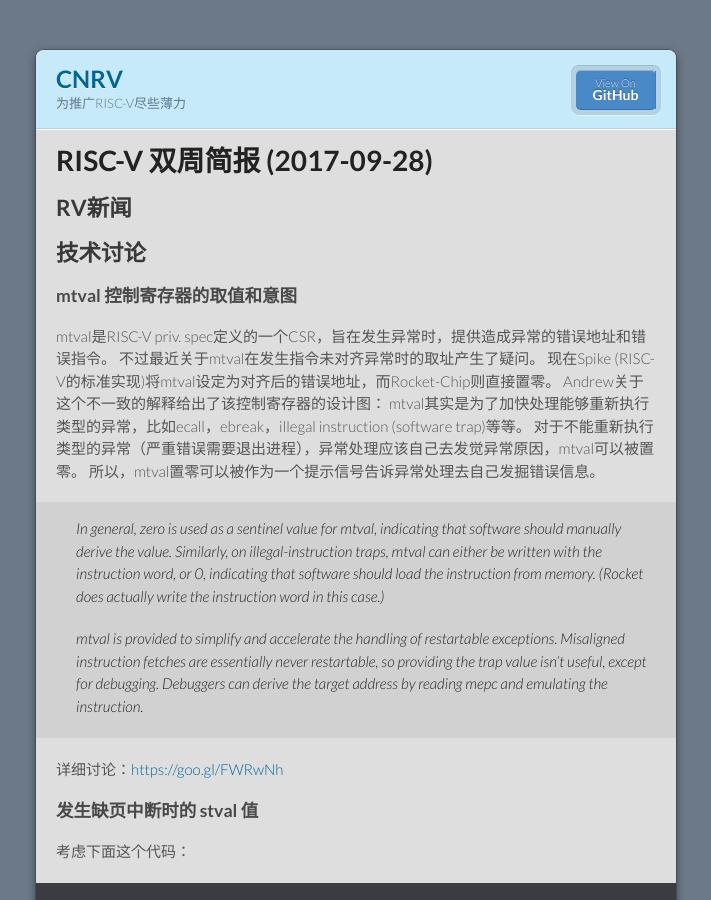
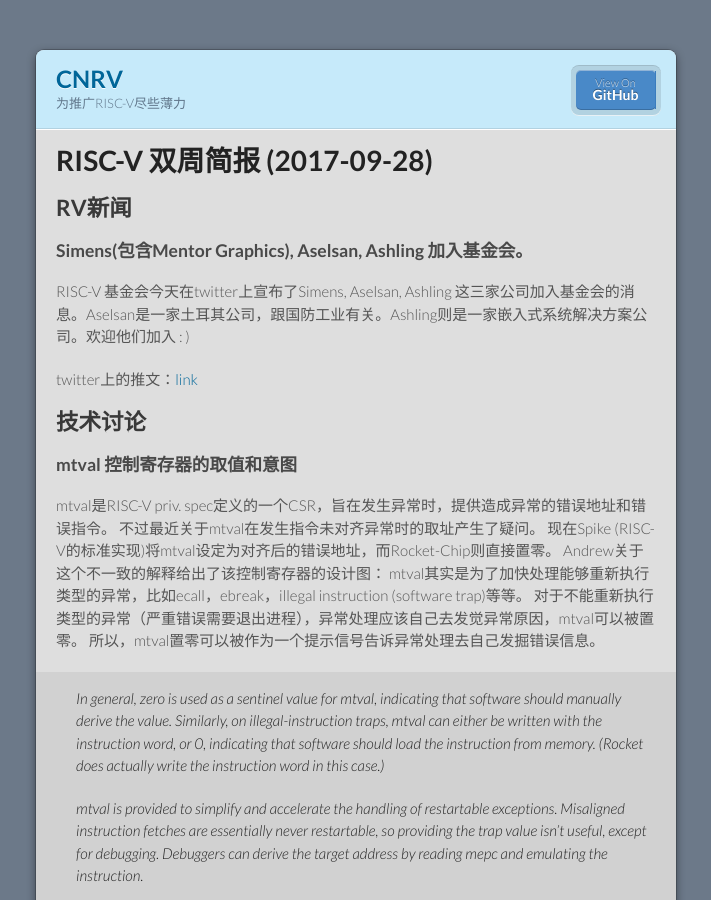
Before and after one commit to cnrv/home, a Jekyll site: the page built from bi-week-rpts/2017-09-28.md, in a window 1280 px wide and 900 px high. Shown: the whole window, without its empty margins (284-995 px from the left). Built offline with Jekyll 4.4.1, drawn with Linux system fonts in a browser that asks for light colours; Markdown is read by kramdown in place of the engine named in the settings; comment, search, counter and statistics services are not loaded; our own code applies the rules of GitHub Pages for plain Markdown files.

Commit message:
加入mentor graphics的消息。

```diff
--- a/bi-week-rpts/2017-09-28.md
+++ b/bi-week-rpts/2017-09-28.md
@@ -5,6 +5,12 @@
 # RISC-V 双周简报 (2017-09-28)
 
 ## RV新闻
+### Simens(包含Mentor Graphics), Aselsan, Ashling 加入基金会。
+RISC-V 基金会今天在twitter上宣布了Simens, Aselsan, Ashling 这三家公司加入基金会的消息。Aselsan是一家土耳其公司，跟国防工业有关。Ashling则是一家嵌入式系统解决方案公司。欢迎他们加入 : )
+
+twitter上的推文：[link](https://twitter.com/risc_v/status/913161592921100296)
+
+
 
 ## 技术讨论
 
```
